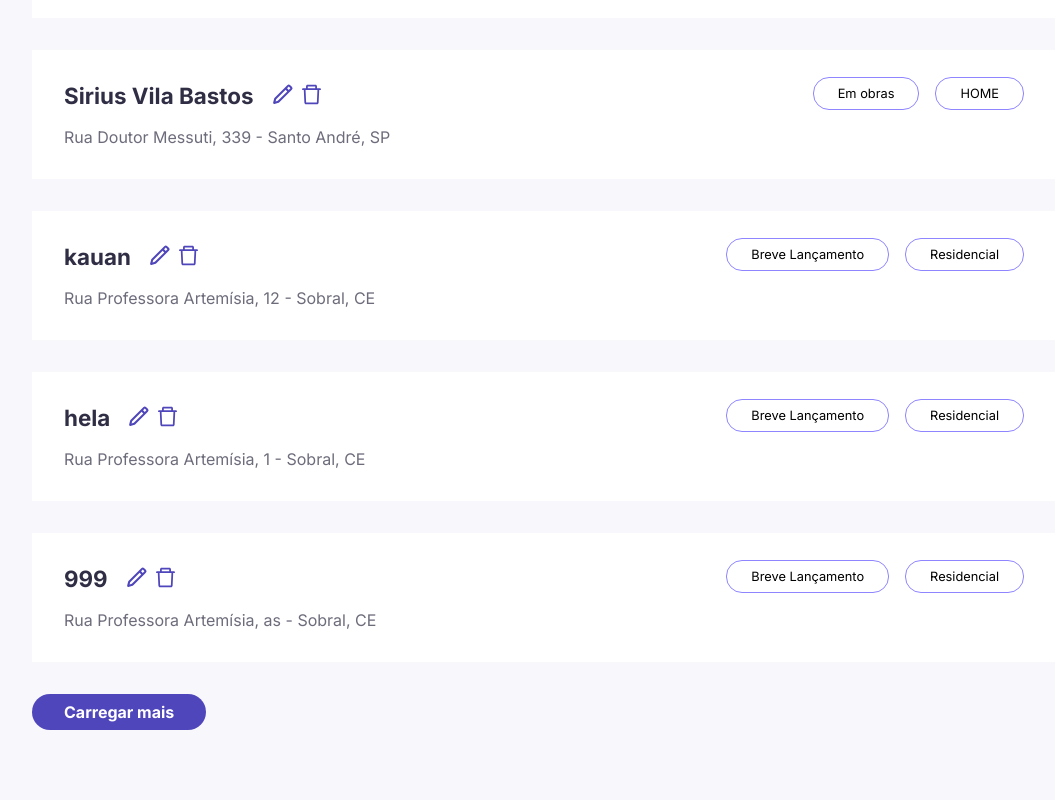
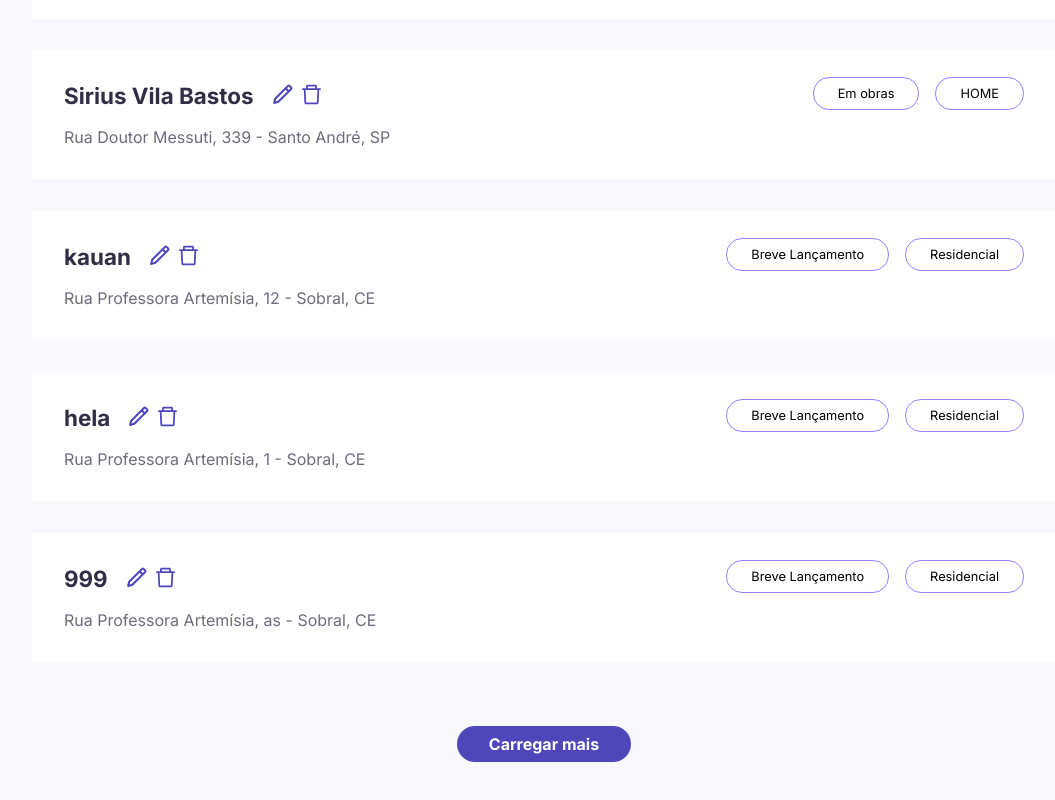
Before and after one commit to luancardosoti/desafio-empreendimentos, a Next.js app: page / in a window 1280 px wide. Shown: the part 1129-1929 px from the top of the page, without its empty margins (104-1159 px from the left). Built offline with nearby package versions, Linux system fonts and the light colour scheme; data requests are answered from the project's data file.

Commit message:
editando botao carregar mais

```diff
--- a/src/pages/index.tsx
+++ b/src/pages/index.tsx
@@ -202,9 +202,11 @@ export default function Home({ enterprises, tPages }: HomeProps) {
           )}
 
           {page !== totalPage && (
-            <ButtonBranding onClick={() => setPage(page + 1)}>
-              Carregar mais
-            </ButtonBranding>
+            <div className="buttonLoadingMore">
+              <ButtonBranding onClick={() => setPage(page + 1)}>
+                Carregar mais
+              </ButtonBranding>
+            </div>
           )}
         </div>
 
--- a/src/styles/home.ts
+++ b/src/styles/home.ts
@@ -77,6 +77,12 @@ export const Container = styled.div`
     padding: 0.5rem;
   }
 
+  .buttonLoadingMore {
+    margin-top: 4rem;
+    display: flex;
+    justify-content: center;
+  }
+
   @media (max-width: 700px) {
     .buttonAddMobile {
       display: block;
```
